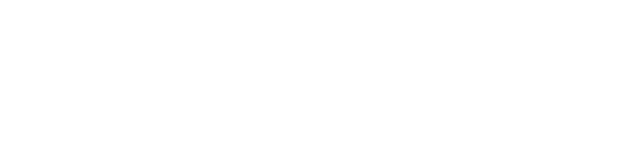
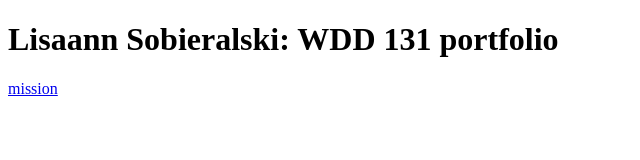
Before and after one commit to lasobieralski/wdd131, a plain HTML site: page index.html in a window 1280 px wide. Shown: the whole page, without its empty margins (0-640 px from the left). Drawn offline with Linux system fonts and the light colour scheme.

Commit message:
updated code

```diff
--- a/index.html
+++ b/index.html
@@ -9,10 +9,10 @@
     <link rel="stylesheet" href="styles/style.css">
 </head>
 <body>
-    <header>
-        <title>Lisaann Sobieralski: WDD 131 portfolio</title>
-
-    </header>
+    <h1>Lisaann Sobieralski: WDD 131 portfolio</h1>
+    <nav>
+        <a href="mission/index.html">mission</a>
+    </nav>
     <main>
 
     </main>
```
